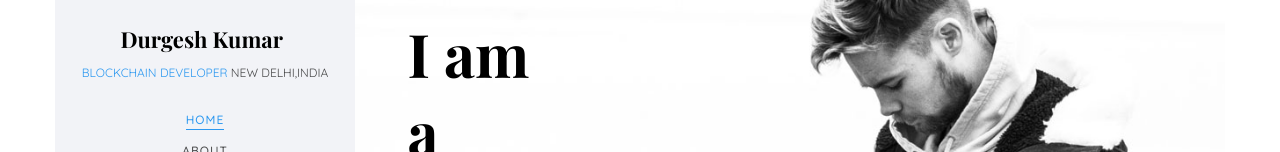
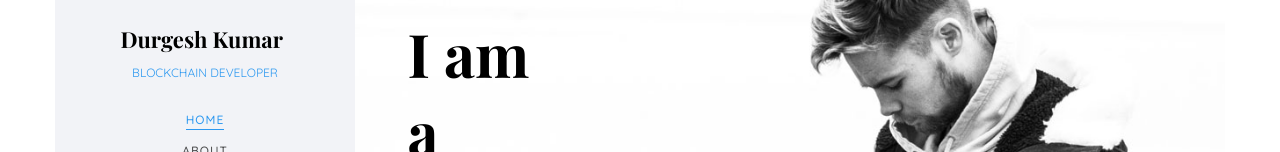
Before and after one commit to Thanoos/ajayyadav.github..io, a plain HTML site: page index.html in a window 1280 px wide. Shown: the part 198-350 px from the top of the page. Drawn offline with nearby package versions, Linux system fonts and the light colour scheme; files whose address does not match are found by name; a web font is replaced by a local one.

Commit message:
Update index.html

```diff
--- a/index.html
+++ b/index.html
@@ -58,8 +58,7 @@
 			<div class="text-center">
 				<div class="author-img" style="background-image: url(images/about.jpg);"></div>
 				<h1 id="colorlib-logo"><a href="index.html">Durgesh Kumar</a></h1>
-				<span class="position"><a href="#">Blockchain Developer</a>
-					New Delhi,India</span>
+				<span class="position"><a href="#">Blockchain Developer</a></span>
 			</div>
 			<nav id="colorlib-main-menu" role="navigation" class="navbar">
 				<div id="navbar" class="collapse">
@@ -142,7 +141,7 @@
 									<div class="about-desc">
 										<span class="heading-meta">About Us</span>
 										<h2 class="colorlib-heading">Who Am I?</h2>
-										<p><strong>Hi I'm  Durgesh Kumar</strong>As an aspiring entrepreneur, being really passionate about the startups, I love to get involved with the innovative technologies and build the products to bring technology to masses.</p>
+										<p><strong>Hi I'm  Durgesh Kumar </strong>As an aspiring entrepreneur, being really passionate about the startups, I love to get involved with the innovative technologies and build the products to bring technology to masses.</p>
 										<!-- <p>Even the all-powerful Pointing has no control about the blind texts it is an almost unorthographic life One day however a small line of blind text by the name of Lorem Ipsum decided to leave for the far World of Grammar.</p> -->
 									</div>
 								</div>
```
